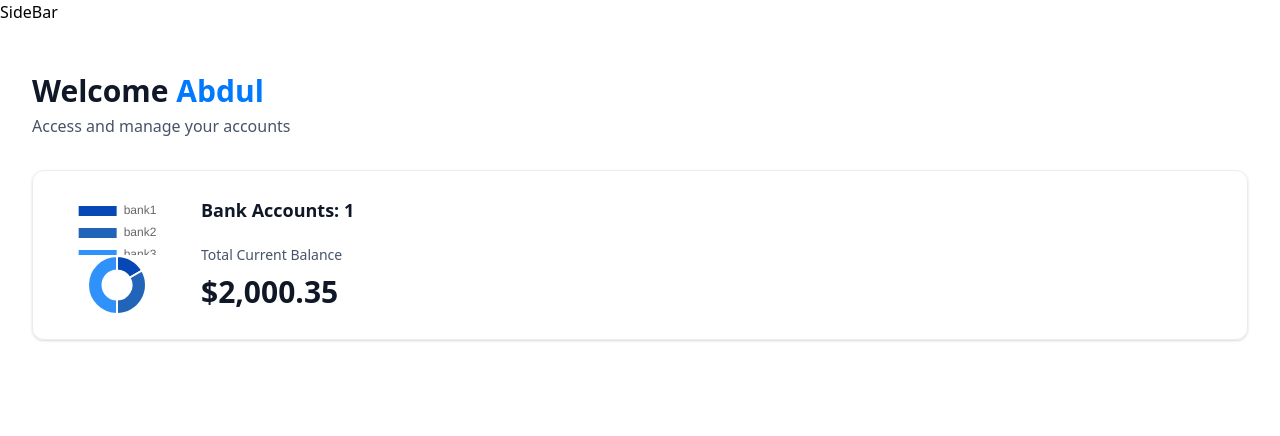
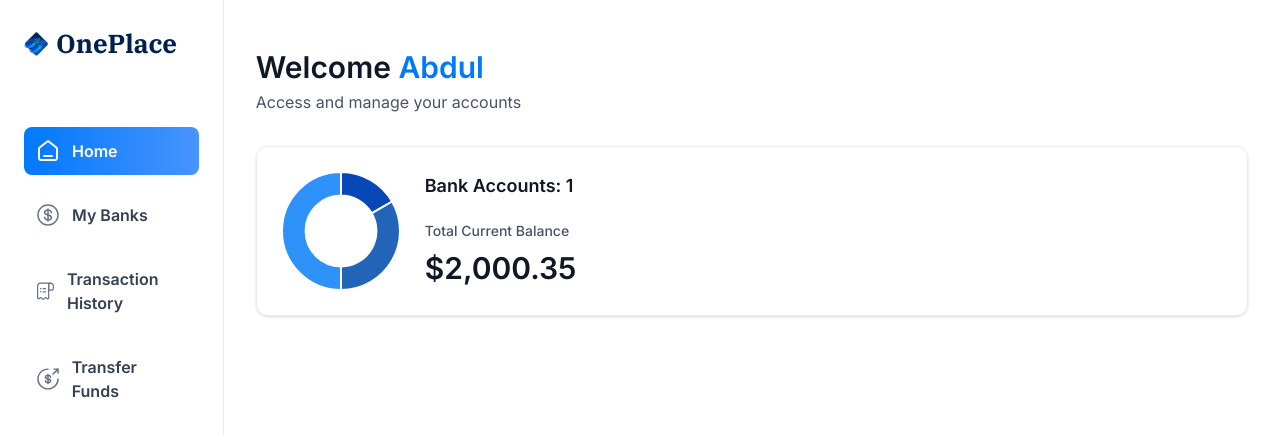
Before and after one commit to vectorNull/One-Place-Banking, a Next.js app: page / in a window 1280 px wide. Shown: the top 436 px of the page. Built offline with nearby package versions, Linux system fonts and the light colour scheme.

Commit message:
Add options to Doughnut; format and display sidebar links

```diff
--- a/app/(root)/layout.tsx
+++ b/app/(root)/layout.tsx
@@ -1,3 +1,4 @@
+import SideBar from "@/components/SideBar";
 
 
 export default function RootLayout({
@@ -5,9 +6,12 @@
 }: Readonly<{
   children: React.ReactNode;
 }>) {
+
+  const loggedIn = { firstName: 'Abdul', lastName: 'Ghaffar' };
+
   return (
-    <main>
-      SideBar
+    <main className="flex h-screen w-full font-inter">
+      <SideBar user={loggedIn} />
       {children}
     </main>
   );
--- a/components/DoughnutChart.tsx
+++ b/components/DoughnutChart.tsx
@@ -19,7 +19,17 @@
     ],
   }
 
-  return <Doughnut data={data} />
+  return <Doughnut
+    data={data}
+    options={{
+      cutout: '60%',
+      plugins: {
+        legend: {
+          display: false
+        }
+      }
+    }}
+    />
 };
 
 export default DoughnutChart;
--- /dev/null
+++ b/components/SideBar.tsx
@@ -0,0 +1,62 @@
+'use client'
+
+import { sidebarLinks } from '@/constants'
+import { cn } from '@/lib/utils'
+import Image from 'next/image'
+import Link from 'next/link'
+import { usePathname } from 'next/navigation'
+import React from 'react'
+
+const SideBar = ( { user } : SiderbarProps) => {
+  const pathname = usePathname();
+
+  return (
+    <section className='sidebar'>
+      <nav className='flex flex-col gap-4'>
+        <Link
+          href="/"
+          className='mb-12 flex cursor-pointer items-center gap-2'>
+          <Image
+            src="/icons/logo.svg"
+            alt='logo'
+            width={34}
+            height={34}
+            className='size-[24px] max-xl:size-14'
+          />
+          <h1 className='sidebar-logo'>
+            OnePlace
+          </h1>
+        </Link>
+
+        {sidebarLinks.map(item => {
+          const isActive = pathname === item.route || pathname.startsWith(`${item.route}/`);
+          return (
+            <Link
+              href={item.route}
+              key={item.label}
+              className={cn('sidebar-link', {'bg-bank-gradient':isActive })}
+            >
+              <div className='relative size-6'>
+                <Image
+                  src={item.imgURL}
+                  alt={item.label}
+                  fill
+                  className={cn({'brightness-[3] invert-0': isActive})}
+                />
+              </div>
+              <p className={cn('sidebar-label', {'!text-white': isActive})}>
+                {item.label}
+              </p>
+            </Link>
+          )
+        })}
+
+        USER
+      </nav>
+
+      Footer
+    </section>
+  )
+}
+
+export default SideBar
```
